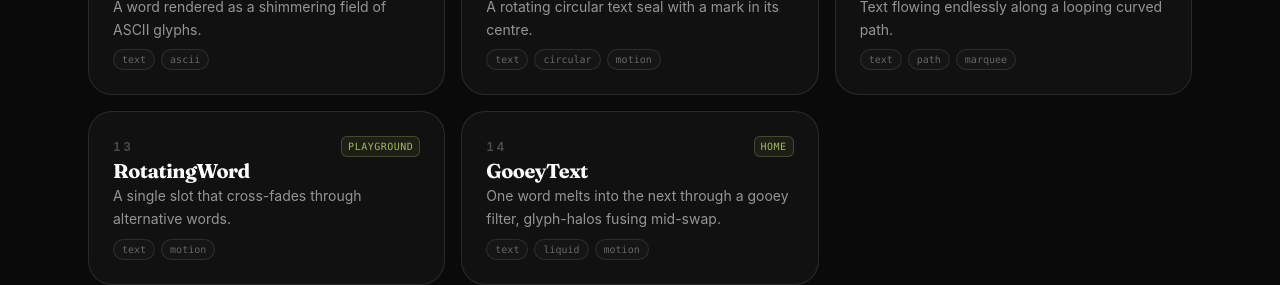
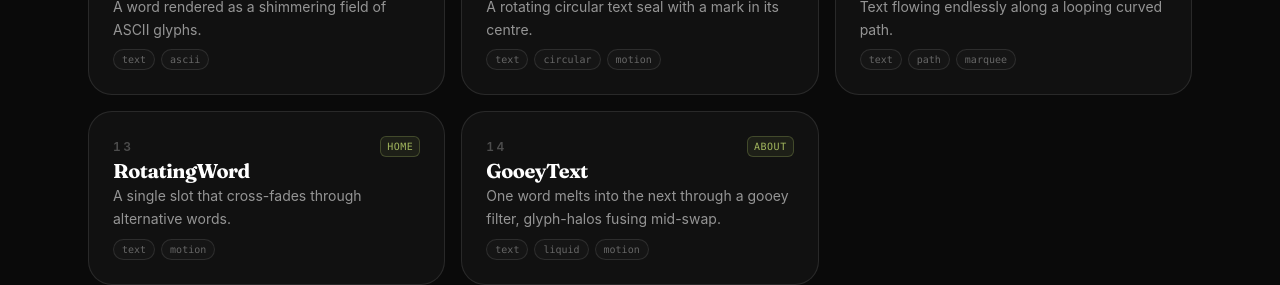
Before and after one commit to ArseniyCherednichenko/portfolio, a React (Vite) app: page /library in a window 1280 px wide. Shown: the part 1500-1785 px from the top of the page. Built offline with nearby package versions, Linux system fonts and the light colour scheme.

Commit message:
Point GooeyText's showcase, catalogue, and changelog at its real About placement

```diff
--- a/src/data/changelog.ts
+++ b/src/data/changelog.ts
@@ -44,7 +44,7 @@ export const CHAPTERS: Chapter[] = [
     summary:
       'The most recent stretch: a run of interactive, cursor-aware experiments — the kind of thing the playground exists to hold. Each one is its own hand-built component, wired into the pages that suit it.',
     items: [
-      { kind: 'component', text: 'GooeyText — one word melts into the next: two text layers sit under a gooey SVG filter (a Gaussian blur, then an alpha-crushing matrix — the same metaball trick GooeyTabs plays on its blobs), so as one word blurs out and the next sharpens in, their glyph-halos fuse into a single liquid mass at the midpoint before resolving into clean type. Not a crossfade but a physical morph, and distinct from GooeyTabs (a moving pill) and MetaBalls (drifting blobs) — here the fusing shapes are letters. It replaced the plain crossfade on the hero’s "I build ..." line, the most-read line on the site, and is a Type & text experiment. Honest to assistive tech via an aria-live region; reduced motion drops the filter for an instant, legible swap' },
+      { kind: 'component', text: 'GooeyText — one word melts into the next: two text layers sit under a gooey SVG filter (a Gaussian blur, then an alpha-crushing matrix — the same metaball trick GooeyTabs plays on its blobs), so as one word blurs out and the next sharpens in, their glyph-halos fuse into a single liquid mass at the midpoint before resolving into clean type. The alpha-crush eats thin strokes, so it engages only inside a morph — at rest the word renders with no filter and stays perfectly crisp. Not a crossfade but a physical morph, and distinct from GooeyTabs (a moving pill) and MetaBalls (drifting blobs) — here the fusing shapes are letters. It drives a new display-size "I work across Frontend / Native iOS / Backend / Applied AI / Motion" band on the About page — foregrounding the range rather than any one project — and is a Type & text experiment. Honest to assistive tech via an aria-live region; reduced motion drops the filter for an instant, legible swap' },
       { kind: 'component', text: 'HoverIndex — an editorial index where hovering a row floats a generative preview panel that trails the cursor with a little spring lag, the awwwards-style hover-reveal list. A different kind of thing from the rest of the library: not a field, a card, or a text effect, but a list whose entries summon a floating thumbnail (distinct from FlowingMenu, whose lime panel slides in and stays inside the row). The previews are honest brand art generated per label, not screenshots, and every row is a real link, so it doubles as navigation. It closes the Work ledger with an outward index into the rest of the site — About, Playground, Toolkit, On motion, Writing, Now — framing the projects as one facet rather than the whole story, and debuts as a Playground controls experiment fed the real site links. Touch and reduced motion drop the floating preview for a clean, fully legible list' },
       { kind: 'component', text: 'Odometer — a mechanical trip-meter count: each place is a vertical reel of 0-9 clipped to a single-digit slot, and on reveal every reel slides up from zero into place, passing through the numbers in between the way a car odometer does, with higher places landing a beat after the ones to their right. A physical slide, not a text-swap — a different kind of count from the AnimatedCounter that tweens a number or the SplitFlap that hinges a glyph. It now rolls the by-the-numbers figures on the homepage and is a Playground experiment; reduced motion parks every reel on its final digit instantly' },
       { kind: 'component', text: 'Knob — a tactile rotary control you turn like hardware: drag up or down to sweep the pointer around a 270° arc, spin the wheel for fine steps, or focus it and use the arrow, Page, and Home/End keys. The pointer rides a spring so it settles with a little physical give, and it is a real ARIA slider throughout. It gave the Design page’s Motion section its missing verb — a two-knob spring tuner where you turn stiffness and damping and watch a puck spring across on your own curve, the "held back for the physical bits" note finally made playable — and drives a live meter in the Playground controls band. Reduced motion snaps the pointer exactly and calms the puck' },
--- a/src/data/library.ts
+++ b/src/data/library.ts
@@ -49,8 +49,8 @@ export const LIBRARY: LibraryGroup[] = [
       { name: 'ASCIIText', note: 'A word rendered as a shimmering field of ASCII glyphs.', tags: ['text', 'ascii'], to: '/colophon', where: 'Colophon' },
       { name: 'CircularText', note: 'A rotating circular text seal with a mark in its centre.', tags: ['text', 'circular', 'motion'], to: '/playground', where: 'Playground' },
       { name: 'CurvedLoop', note: 'Text flowing endlessly along a looping curved path.', tags: ['text', 'path', 'marquee'], to: '/playground', where: 'Playground' },
-      { name: 'RotatingWord', note: 'A single slot that cross-fades through alternative words.', tags: ['text', 'motion'], to: '/playground', where: 'Playground' },
-      { name: 'GooeyText', note: 'One word melts into the next through a gooey filter, glyph-halos fusing mid-swap.', tags: ['text', 'liquid', 'motion'], to: '/', where: 'Home' },
+      { name: 'RotatingWord', note: 'A single slot that cross-fades through alternative words.', tags: ['text', 'motion'], to: '/', where: 'Home' },
+      { name: 'GooeyText', note: 'One word melts into the next through a gooey filter, glyph-halos fusing mid-swap.', tags: ['text', 'liquid', 'motion'], to: '/about', where: 'About' },
     ],
   },
   {
--- a/src/pages/Playground.tsx
+++ b/src/pages/Playground.tsx
@@ -490,7 +490,7 @@ export default function Playground() {
           <Reveal>
             <Experiment
               name="Gooey text morph"
-              note="One word melts into the next. Two text layers live under a gooey SVG filter (blur, then an alpha-crushing matrix — the same metaball trick GooeyTabs uses on its blobs); as one word blurs out and the next sharpens in, their glyph-halos fuse into a liquid mass mid-swap before resolving. It drives the hero's 'I build ...' line. Reduced motion swaps them plainly."
+              note="One word melts into the next. Two text layers live under a gooey SVG filter (blur, then an alpha-crushing matrix — the same metaball trick GooeyTabs uses on its blobs); as one word blurs out and the next sharpens in, their glyph-halos fuse into a liquid mass mid-swap before resolving. The filter engages only mid-morph, so resting type stays crisp. It drives the About page's 'I work across ...' band. Reduced motion swaps them plainly."
             >
               <GooeyText
                 words={['Motion', 'Craft', 'Detail', 'Type']}
```
